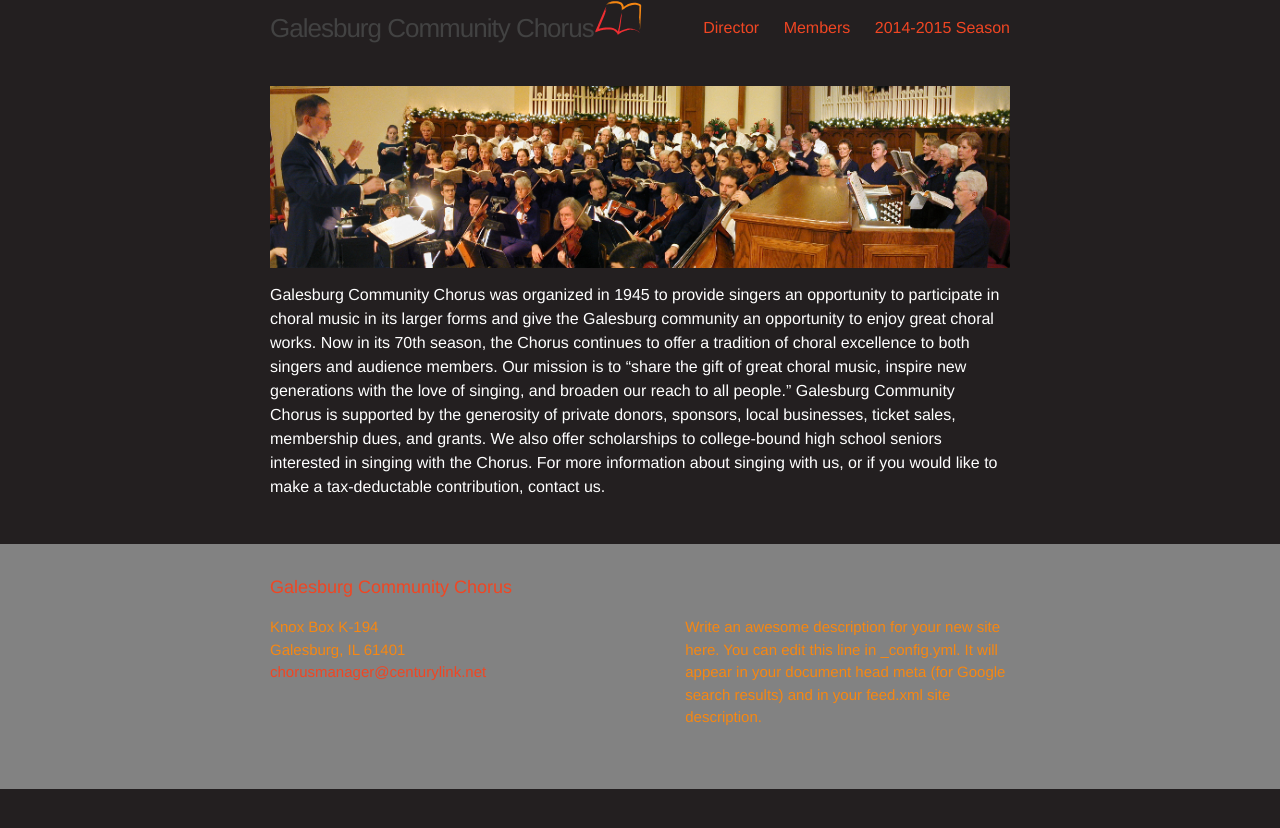
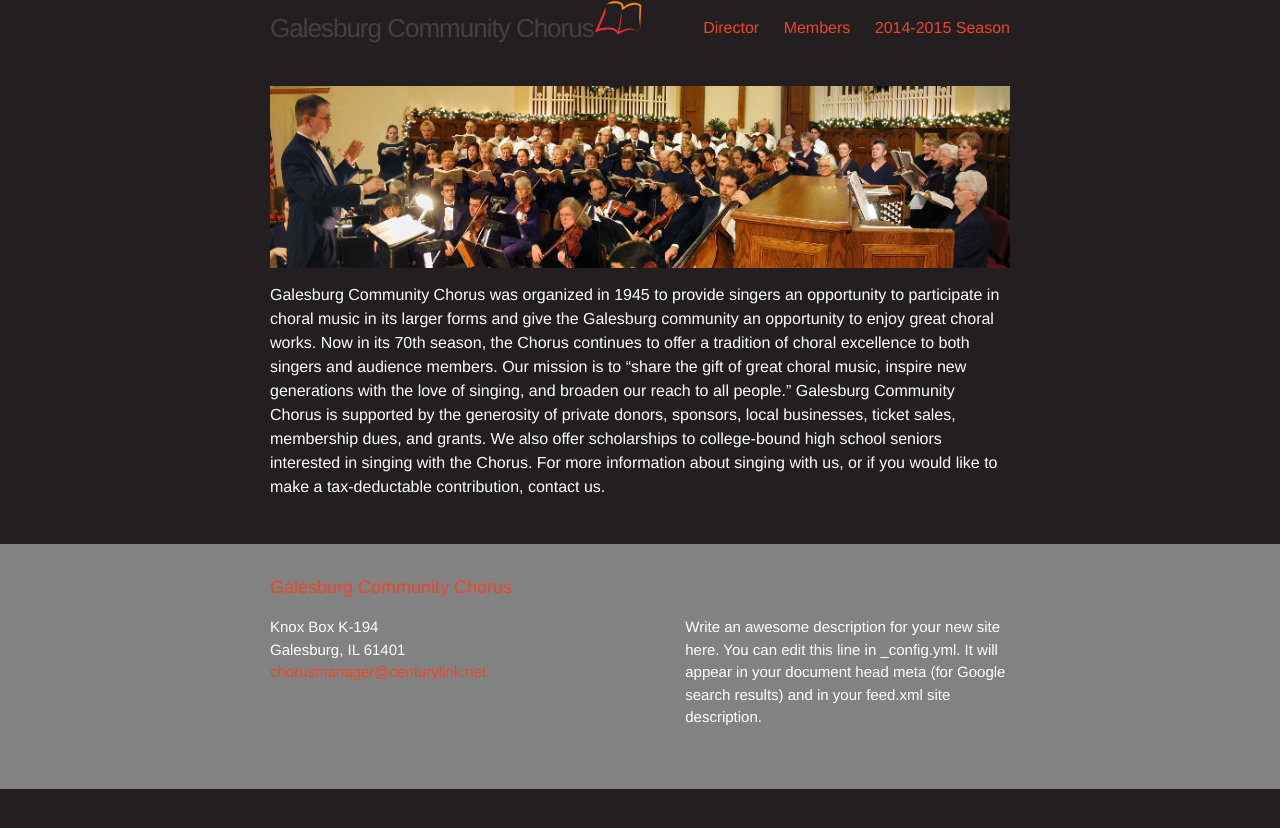
Before and after one commit to galesburgchorus/galesburgchorus.github.io, a Jekyll site: the page built from index.md, in a window 1280 px wide. Shown: the top 828 px of the page. Built offline with Jekyll 4.4.1, drawn with Linux system fonts in a browser that asks for light colours.

Commit message:
Updated _layout.scss

```diff
--- a/_sass/_layout.scss
+++ b/_sass/_layout.scss
@@ -95,7 +95,7 @@
  */
 .site-footer {
 	background-color: $grey-color;
-    color: $brand-color2;
+    color: $text-color;
     padding: $spacing-unit 0;
 }
 
```
